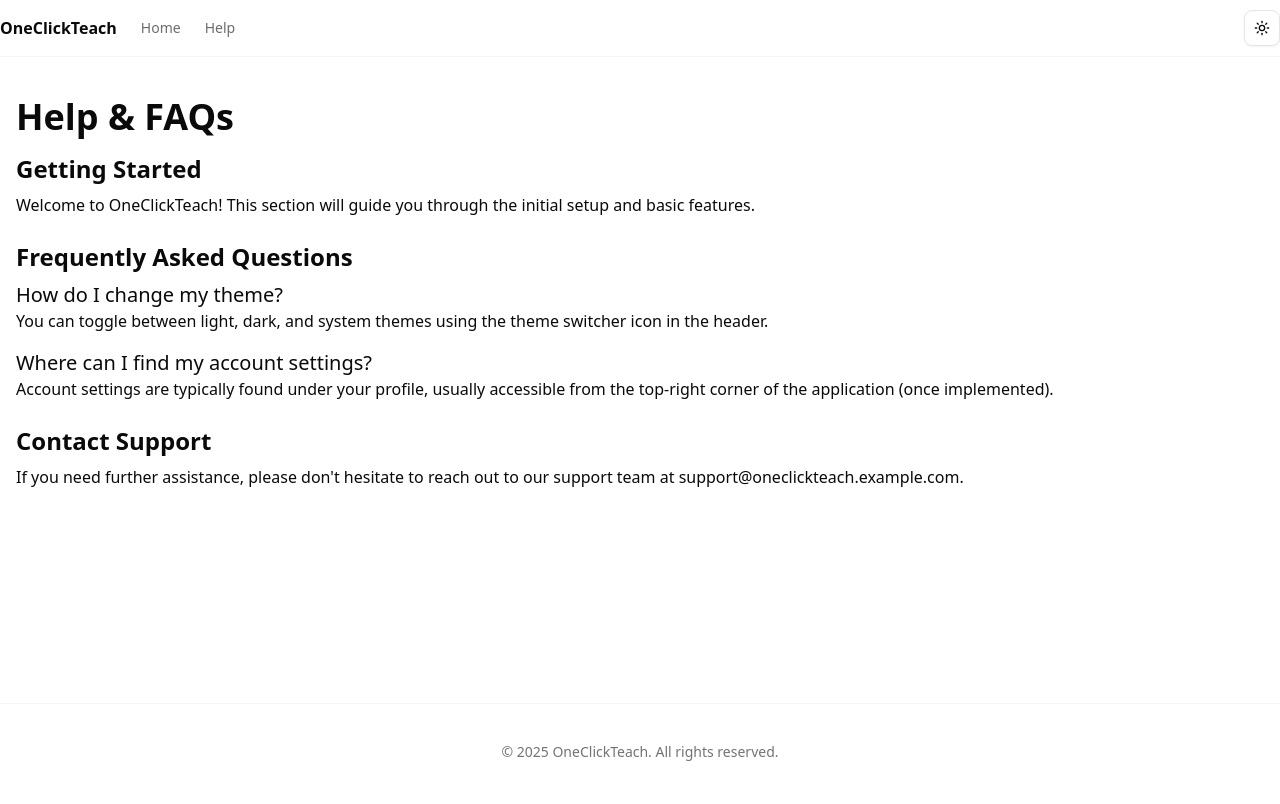
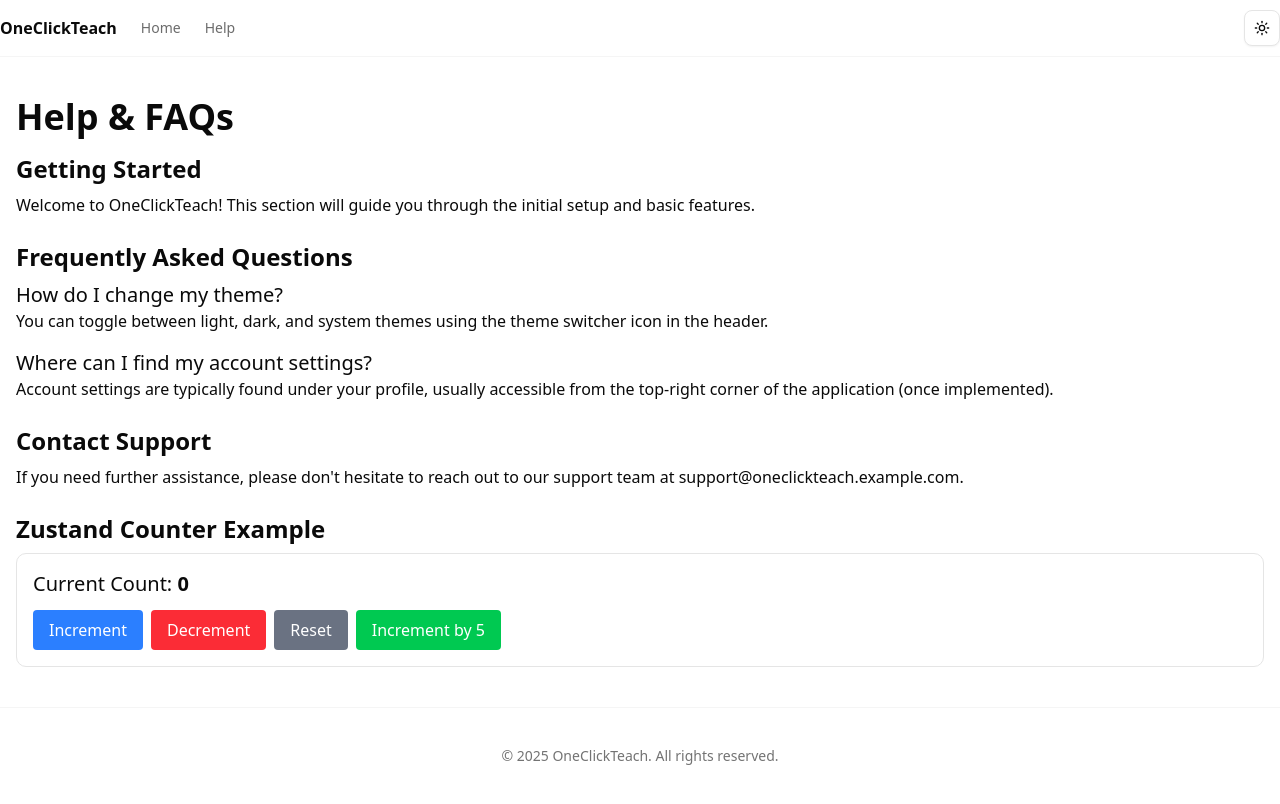
Before and after one commit to oneclickteach/oneclickteach-web, a Next.js app: page /help in a window 1280 px wide. Built offline with nearby package versions, Linux system fonts and the light colour scheme.

Commit message:
feat: Integrate Zustand for state management

```diff
--- a/package.json
+++ b/package.json
@@ -20,7 +20,8 @@
     "react": "^19.0.0",
     "react-dom": "^19.0.0",
     "tailwind-merge": "^3.3.0",
-    "tailwindcss-animate": "^1.0.7"
+    "tailwindcss-animate": "^1.0.7",
+    "zustand": "^5.0.5"
   },
   "devDependencies": {
     "@eslint/eslintrc": "^3",
--- a/src/app/(pages)/help/page.tsx
+++ b/src/app/(pages)/help/page.tsx
@@ -1,4 +1,9 @@
+"use client";
+
+import useCounterStore from '@/lib/store/useCounterStore';
+
 export default function HelpPage() {
+  const { count, increment, decrement, reset, incrementBy } = useCounterStore();
   return (
     <div className="container mx-auto py-10 px-4">
       <h1 className="text-4xl font-bold mb-4">Help & FAQs</h1>
@@ -32,6 +37,40 @@ export default function HelpPage() {
             If you need further assistance, please don't hesitate to reach out to our support team at support@oneclickteach.example.com.
           </p>
         </section>
+
+        <section>
+          <h2 className="text-2xl font-semibold mb-2">Zustand Counter Example</h2>
+          <div className="p-4 border rounded-lg space-y-3">
+            <p className="text-xl">Current Count: <span className="font-bold">{count}</span></p>
+            <div className="flex space-x-2">
+              <button
+                onClick={increment}
+                className="px-4 py-2 bg-blue-500 text-white rounded hover:bg-blue-600"
+              >
+                Increment
+              </button>
+              <button
+                onClick={decrement}
+                className="px-4 py-2 bg-red-500 text-white rounded hover:bg-red-600"
+              >
+                Decrement
+              </button>
+              <button
+                onClick={reset}
+                className="px-4 py-2 bg-gray-500 text-white rounded hover:bg-gray-600"
+              >
+                Reset
+              </button>
+              <button
+                onClick={() => incrementBy(5)}
+                className="px-4 py-2 bg-green-500 text-white rounded hover:bg-green-600"
+              >
+                Increment by 5
+              </button>
+            </div>
+          </div>
+        </section>
+
       </div>
     </div>
   );
--- /dev/null
+++ b/src/lib/store/useCounterStore.ts
@@ -0,0 +1,28 @@
+import { create } from 'zustand';
+
+// Define the state shape
+interface CounterState {
+  count: number;
+}
+
+// Define the actions
+interface CounterActions {
+  increment: () => void;
+  decrement: () => void;
+  reset: () => void;
+  incrementBy: (amount: number) => void;
+}
+
+// Create the store with initial state and actions
+const useCounterStore = create<CounterState & CounterActions>((set) => ({
+  // Initial state
+  count: 0,
+
+  // Actions
+  increment: () => set((state) => ({ count: state.count + 1 })),
+  decrement: () => set((state) => ({ count: state.count - 1 })),
+  reset: () => set({ count: 0 }),
+  incrementBy: (amount: number) => set((state) => ({ count: state.count + amount })),
+}));
+
+export default useCounterStore;
```
Also changed, not shown: 1 other file (tests, documents, lock files or other folders).
